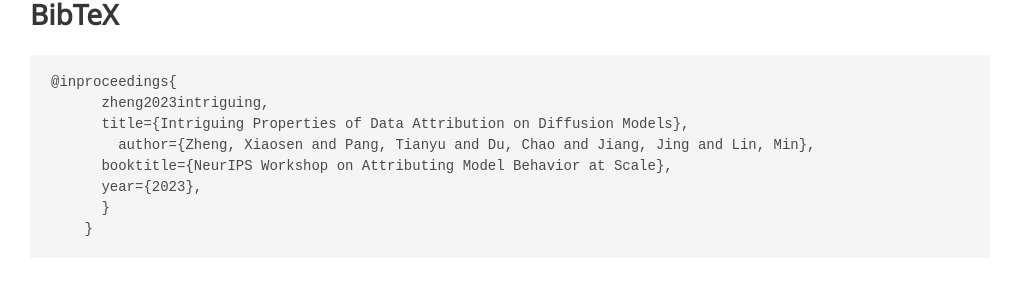
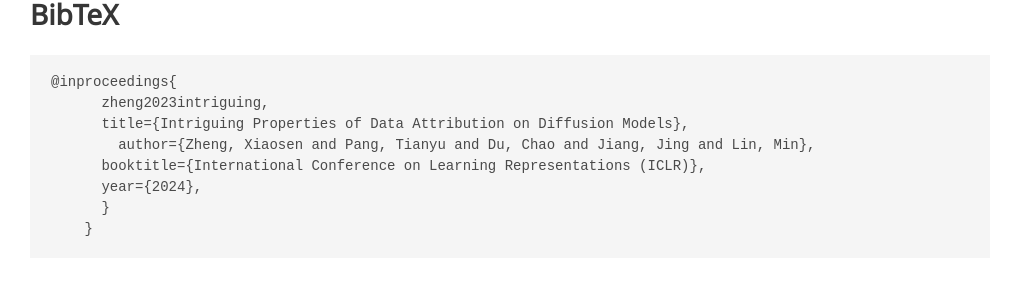
Before and after one commit to sail-sg/D-TRAK, a plain HTML site: page index.html in a window 1280 px wide. Shown: the part 3191-3478 px from the top of the page, without its empty margins (130-1139 px from the left). Drawn offline with nearby package versions, Linux system fonts and the light colour scheme; some icons are missing; a web font is replaced by a local one.

Commit message:
Update index.html

```diff
--- a/index.html
+++ b/index.html
@@ -582,8 +582,8 @@
       zheng2023intriguing,
       title={Intriguing Properties of Data Attribution on Diffusion Models},
         author={Zheng, Xiaosen and Pang, Tianyu and Du, Chao and Jiang, Jing and Lin, Min},
-      booktitle={NeurIPS Workshop on Attributing Model Behavior at Scale},
-      year={2023},
+      booktitle={International Conference on Learning Representations (ICLR)},
+      year={2024},
       }
     }</code></pre>
   </div>
```
